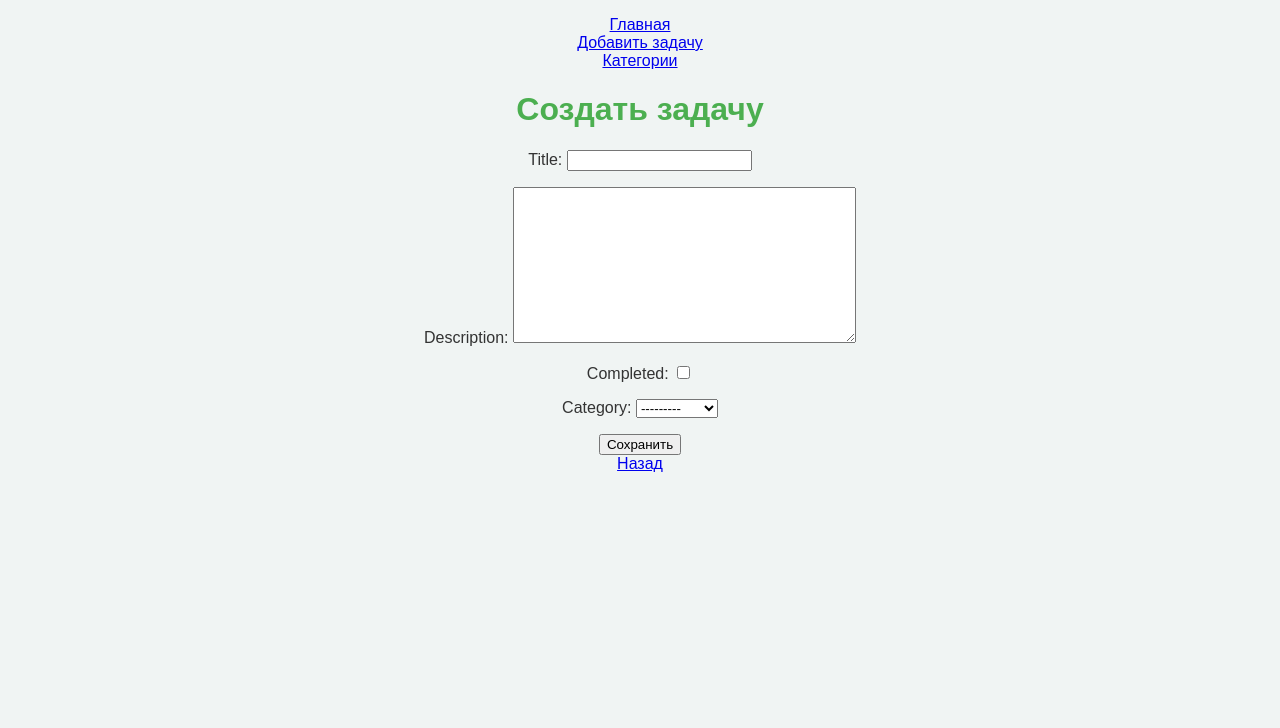
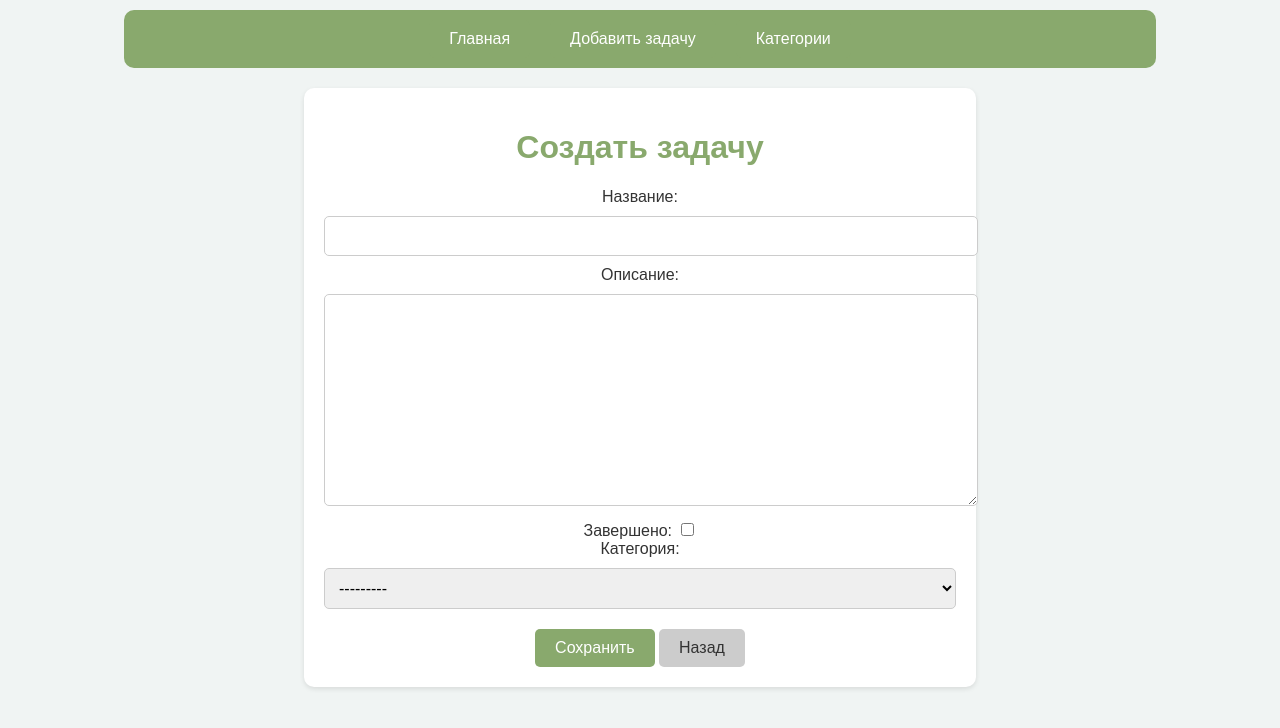
Before and after one commit to mnewpadloo/django-todo, a Django app: page /new/ in a window 1280 px wide. Shown: the top 728 px of the page. Run offline with Django 5.2, Linux system fonts and the light colour scheme; data comes from the database, SQL or seed files in the repository; both versions use the stored data as it was after the commit.

```diff
--- a/tasks/static/css/style.css
+++ b/tasks/static/css/style.css
@@ -6,7 +6,7 @@ body {
 }
 
 h1 {
-    color: #4CAF50;
+    color: #89a96d;
 }
 
 ul {
@@ -63,22 +63,30 @@ ul {
 
 .category-box {
     display: inline-block;
-    background: white;
+    background: #e8f5e9;
     padding: 15px;
     margin: 10px;
+    width: 250px;
+    text-align: center;
     border-radius: 10px;
-    box-shadow: 0 2px 5px rgba(0, 0, 0, 0.1);
+    box-shadow: 0px 4px 6px rgba(0, 0, 0, 0.1);
 }
 
 .add-btn {
     display: inline-block;
-    background: #4CAF50;
+    background: #89a96d;
     color: white;
     padding: 10px 20px;
     border-radius: 5px;
     text-decoration: none;
     margin-top: 20px;
+    transition: background-color 0.3s;
 }
+
+.add-btn:hover {
+    background-color: #586d48;
+}
+
 .category-container {
     display: flex;
     flex-wrap: wrap;
@@ -86,11 +94,95 @@ ul {
     justify-content: center;
 }
 
-.category-box {
-    background: #e8f5e9;
-    border-radius: 15px;
-    padding: 15px;
-    width: 250px;
-    text-align: center;
-    box-shadow: 0px 4px 6px rgba(0, 0, 0, 0.1);
+/* Навигационное меню */
+.nav-menu {
+    display: flex;
+    justify-content: center;
+    padding: 10px;
+    background-color: #89a96d;
+    border-radius: 10px;
+    margin: 10px auto;
+    width: 80%;
 }
+
+.nav-btn {
+    display: inline-block;
+    background: #89a96d;
+    color: white;
+    padding: 10px 20px;
+    border-radius: 5px;
+    text-decoration: none;
+    margin: 0 10px;
+    transition: background-color 0.3s;
+}
+
+.nav-btn:hover {
+    background-color: #586d48;
+}
+
+/* Форма создания задачи */
+.task-form {
+    background: #fff;
+    padding: 20px;
+    margin: 20px auto;
+    width: 50%;
+    border-radius: 10px;
+    box-shadow: 0 2px 5px rgba(0, 0, 0, 0.1);
+}
+
+.task-form input[type="text"],
+.task-form textarea,
+.task-form select {
+    width: 100%;
+    padding: 10px;
+    margin: 10px 0;
+    border: 1px solid #ccc;
+    border-radius: 5px;
+    font-size: 16px;
+}
+
+.task-form button {
+    background: #89a96d;
+    color: white;
+    padding: 10px 20px;
+    border: none;
+    border-radius: 5px;
+    cursor: pointer;
+    font-size: 16px;
+    transition: background-color 0.3s;
+}
+
+.task-form button:hover {
+    background-color: #586d48;
+}
+
+.task-form a {
+    display: inline-block;
+    background: #ccc;
+    color: #333;
+    padding: 10px 20px;
+    border-radius: 5px;
+    text-decoration: none;
+    margin-top: 10px;
+    transition: background-color 0.3s;
+}
+
+.task-form a:hover {
+    background-color: #bbb;
+}
+
+/* Стили для списка задач внутри категорий */
+.task-list {
+    margin-top: 15px; /* Отступ сверху, чтобы задачи не "прилипали" к заголовку */
+    padding-left: 20px; /* Отступ слева для списка */
+    text-align: left; /* Выравнивание текста задач по левому краю */
+    list-style-type: none; /* Убираем стандартные маркеры списка */
+}
+
+.task-list li {
+    margin-bottom: 10px; /* Отступ между задачами */
+    padding: 5px; /* Внутренний отступ для каждой задачи */
+    background-color: #f9f9f9; /* Легкий фон для каждой задачи */
+    border-radius: 5px; /* Закругленные углы */
+    box-shadow: 0 2px 3px rgba(0, 0, 0, 0.1); /* Тень для каждой задачи */
+}
--- a/tasks/templates/base.html
+++ b/tasks/templates/base.html
@@ -9,10 +9,10 @@
 </head>
 <body>
     <nav>
-        <ul>
-            <li><a href="{% url 'task_list' %}">Главная</a></li>
-            <li><a href="{% url 'task_create' %}">Добавить задачу</a></li>
-            <li><a href="{% url 'category_list' %}">Категории</a></li>
+        <ul class="nav-menu">
+            <li><a href="{% url 'task_list' %}" class="nav-btn">Главная</a></li>
+            <li><a href="{% url 'task_create' %}" class="nav-btn">Добавить задачу</a></li>
+            <li><a href="{% url 'category_list' %}" class="nav-btn">Категории</a></li>
         </ul>
     </nav>
     <div class="container">
--- a/tasks/templates/tasks/category_list.html
+++ b/tasks/templates/tasks/category_list.html
@@ -6,7 +6,7 @@
     {% for category in categories %}
     <div class="category-box">
         <h2>{{ category.name }}</h2>
-        <ul>
+        <ul class="task-list">
             {% for task in category.task_set.all %}
             <li>{{ task.title }}</li>
             {% empty %}
--- a/tasks/templates/tasks/task_form.html
+++ b/tasks/templates/tasks/task_form.html
@@ -1,11 +1,28 @@
 {% extends "base.html" %}
 
 {% block content %}
-<h1>{% if form.instance.pk %}Редактировать{% else %}Создать{% endif %} задачу</h1>
-<form method="post">
-    {% csrf_token %}
-    {{ form.as_p }}
-    <button type="submit">Сохранить</button>
-</form>
-<a href="{% url 'task_list' %}">Назад</a>
+<div class="task-form">
+    <h1>{% if form.instance.pk %}Редактировать{% else %}Создать{% endif %} задачу</h1>
+    <form method="post">
+        {% csrf_token %}
+        <div class="form-group">
+            <label for="id_title">Название:</label>
+            {{ form.title }}
+        </div>
+        <div class="form-group">
+            <label for="id_description">Описание:</label>
+            {{ form.description }}
+        </div>
+        <div class="form-group">
+            <label for="id_completed">Завершено:</label>
+            {{ form.completed }}
+        </div>
+        <div class="form-group">
+            <label for="id_category">Категория:</label>
+            {{ form.category }}
+        </div>
+        <button type="submit">Сохранить</button>
+        <a href="{% url 'task_list' %}">Назад</a>
+    </form>
+</div>
 {% endblock %}
```
Also changed, not shown: db.sqlite3, tasks/templates/tasks/task_list.html (line endings or trailing spaces).
